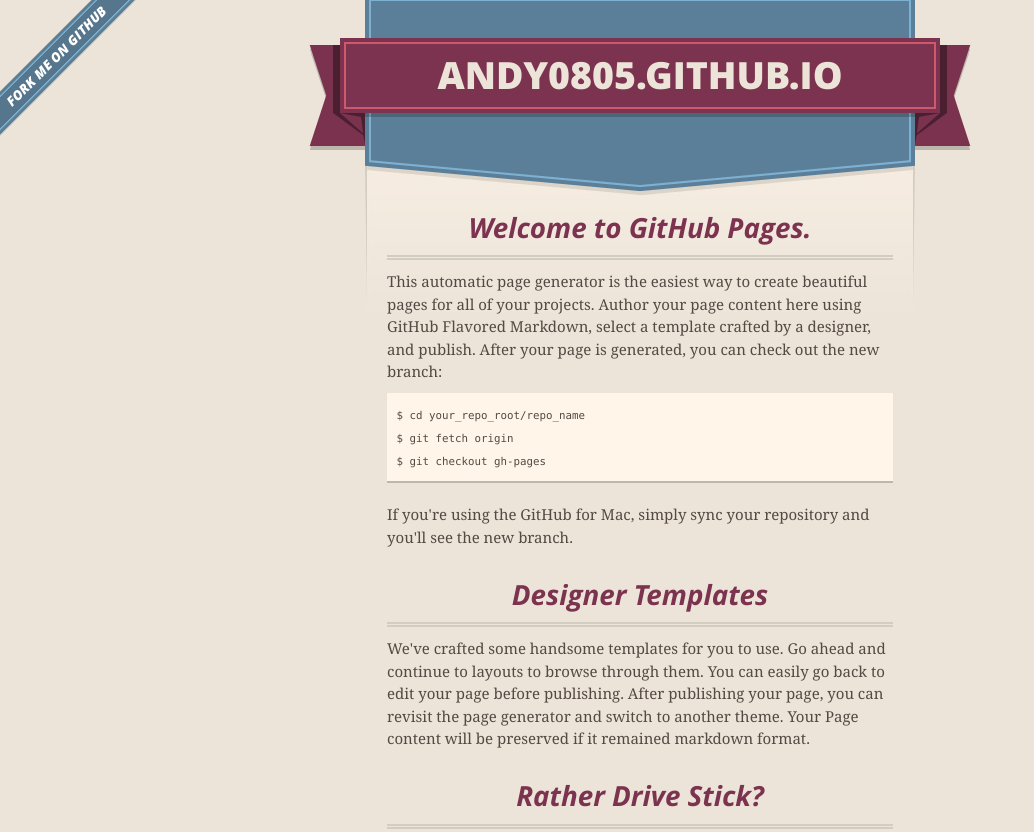
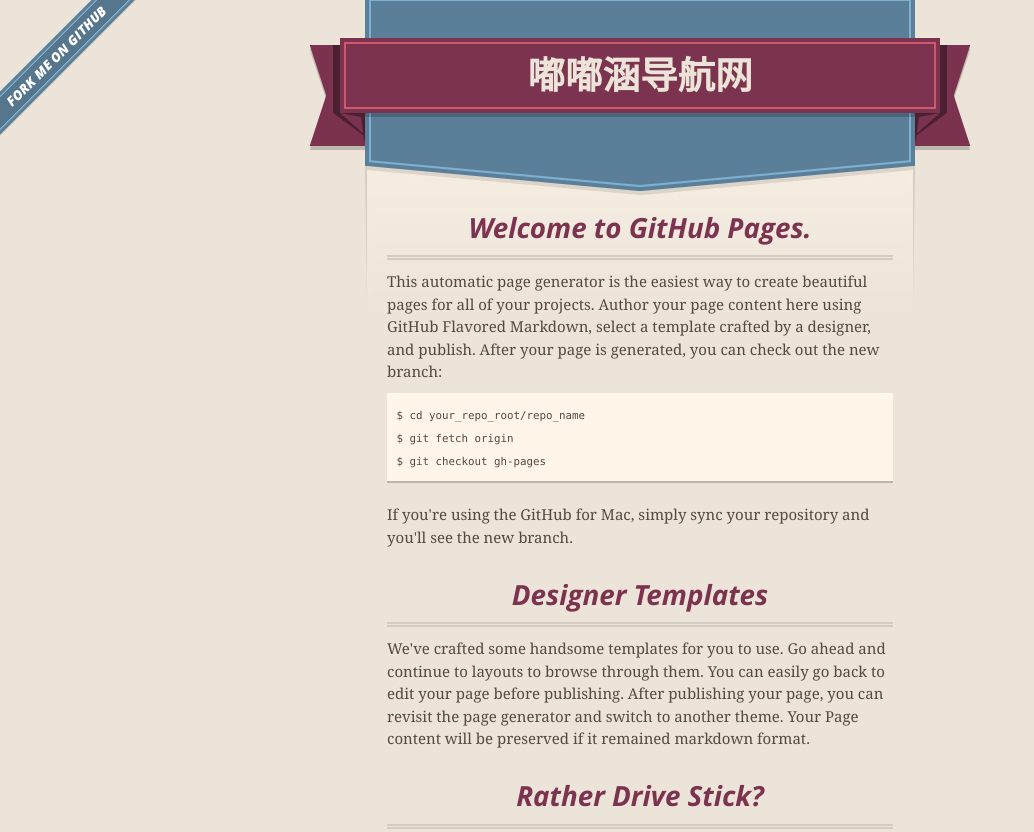
Before and after one commit to airing0805/andy0805.github.io, a plain HTML site: page index.html in a window 1280 px wide. Shown: the top 832 px of the page, without its empty margins (0-1034 px from the left). Drawn offline with nearby package versions, Linux system fonts and the light colour scheme.

Commit message:
Update index.html

```diff
--- a/index.html
+++ b/index.html
@@ -27,7 +27,7 @@
       <header>
         <span class="ribbon-outer">
           <span class="ribbon-inner">
-            <h1>Andy0805.github.io</h1>
+            <h1>嘟嘟涵导航网</h1>
             <h2></h2>
           </span>
           <span class="left-tail"></span>
```
